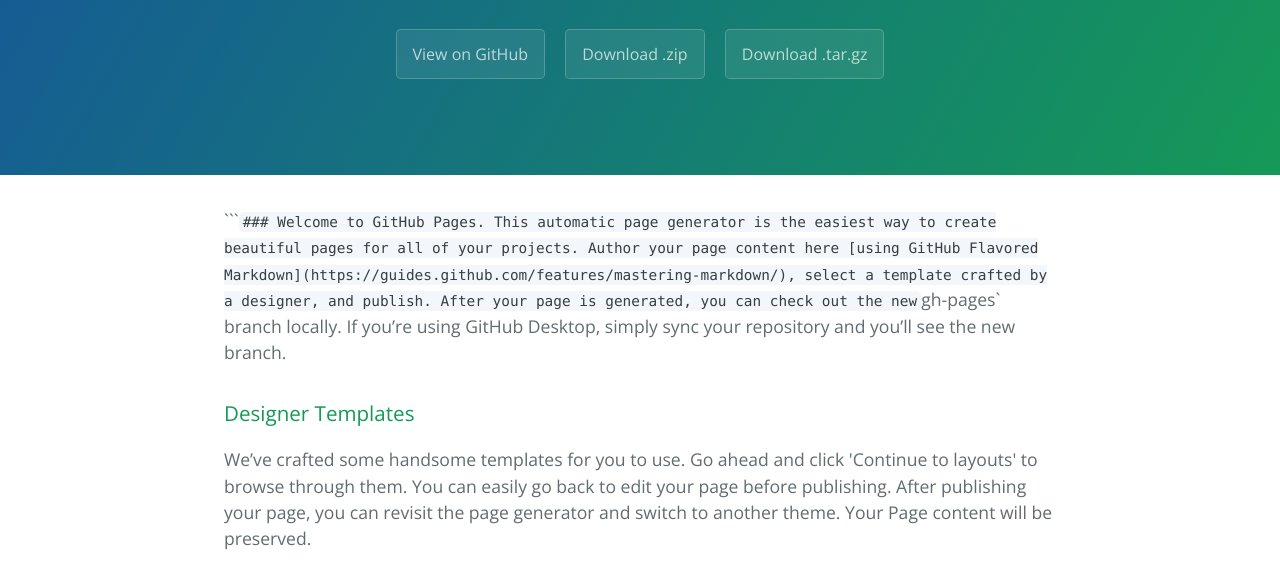
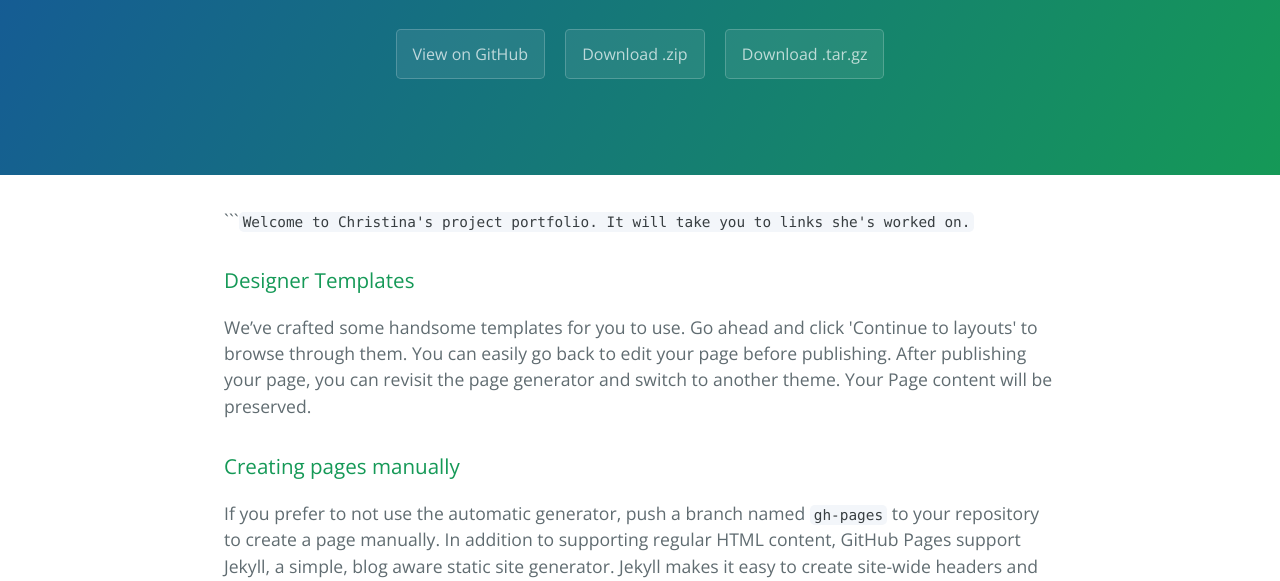
Before and after one commit to girlfromnh/portfilio, a plain HTML site: page index.html in a window 1280 px wide. Shown: the part 208-789 px from the top of the page. Drawn offline with nearby package versions, Linux system fonts and the light colour scheme.

Commit message:
replaced description1

````diff
--- a/index.html
+++ b/index.html
@@ -19,8 +19,7 @@
     </section>
 
     <section class="main-content">
-      <p>```<code>### Welcome to GitHub Pages.
-This automatic page generator is the easiest way to create beautiful pages for all of your projects. Author your page content here [using GitHub Flavored Markdown](https://guides.github.com/features/mastering-markdown/), select a template crafted by a designer, and publish. After your page is generated, you can check out the new</code>gh-pages` branch locally. If you’re using GitHub Desktop, simply sync your repository and you’ll see the new branch.</p>
+      <p>```<code>Welcome to Christina's project portfolio. It will take you to links she's worked on.</code></p>
 
 <h3>
 <a id="designer-templates" class="anchor" href="#designer-templates" aria-hidden="true"><span aria-hidden="true" class="octicon octicon-link"></span></a>Designer Templates</h3>
````
